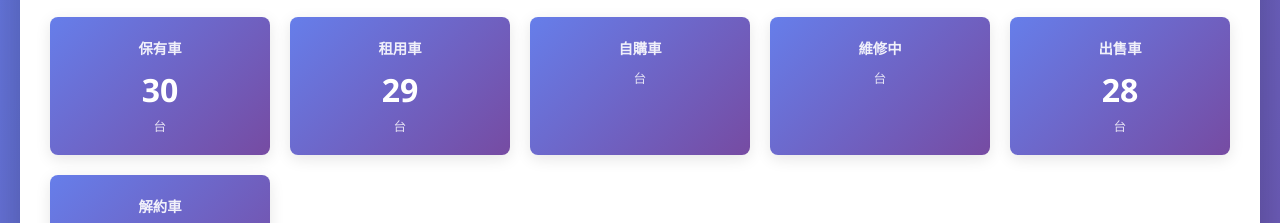
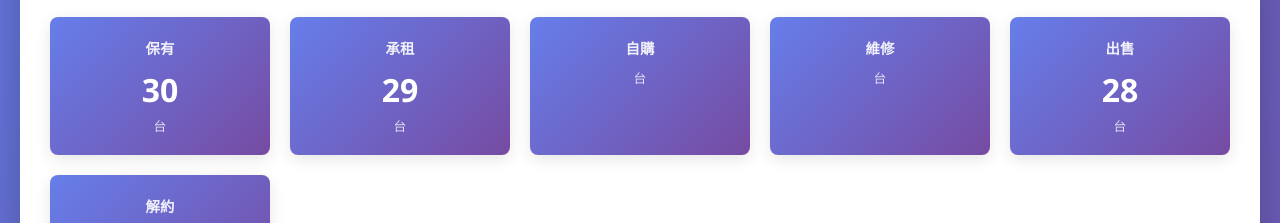
Before and after one commit to Nikky94/New-Fleet, a plain HTML site: page index.html in a window 1280 px wide. Shown: the part 300-523 px from the top of the page. Drawn offline with nearby package versions, Linux system fonts and the light colour scheme.

Commit message:
總覽分類

```diff
--- a/index.html
+++ b/index.html
@@ -339,32 +339,32 @@
 
                 <div class="stats-grid">
                     <div class="stat-card">
-                        <h3>保有車</h3>
+                        <h3>保有</h3>
                         <div class="value" id="totalVehicles">30</div>
                         <div class="unit">台</div>
                     </div>
                     <div class="stat-card">
-                        <h3>租用車</h3>
+                        <h3>承租</h3>
                         <div class="value" id="activeVehicles">29</div>
                         <div class="unit">台</div>
                     </div>
                     <div class="stat-card">
-                        <h3>自購車</h3>
+                        <h3>自購</h3>
                         <div class="value" id="idleVehicles">1</div>
                         <div class="unit">台</div>
                     </div>
                     <div class="stat-card">
-                        <h3>維修中</h3>
+                        <h3>維修</h3>
                         <div class="value" id="maintenanceVehicles">0</div>
                         <div class="unit">台</div>
                     </div>
                     <div class="stat-card">
-                        <h3>出售車</h3>
+                        <h3>出售</h3>
                         <div class="value" id="soldVehicles">28</div>
                         <div class="unit">台</div>
                     </div>
                     <div class="stat-card">
-                        <h3>解約車</h3>
+                        <h3>解約</h3>
                         <div class="value" id="terminatedVehicles">4</div>
                         <div class="unit">台</div>
                     </div>
```
